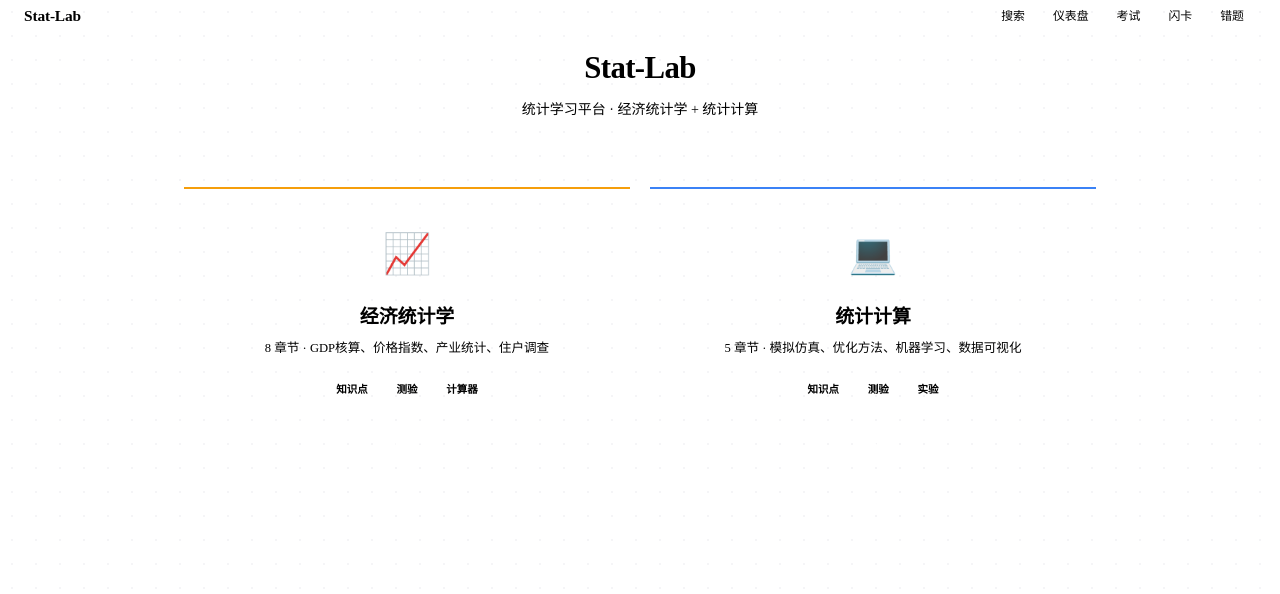
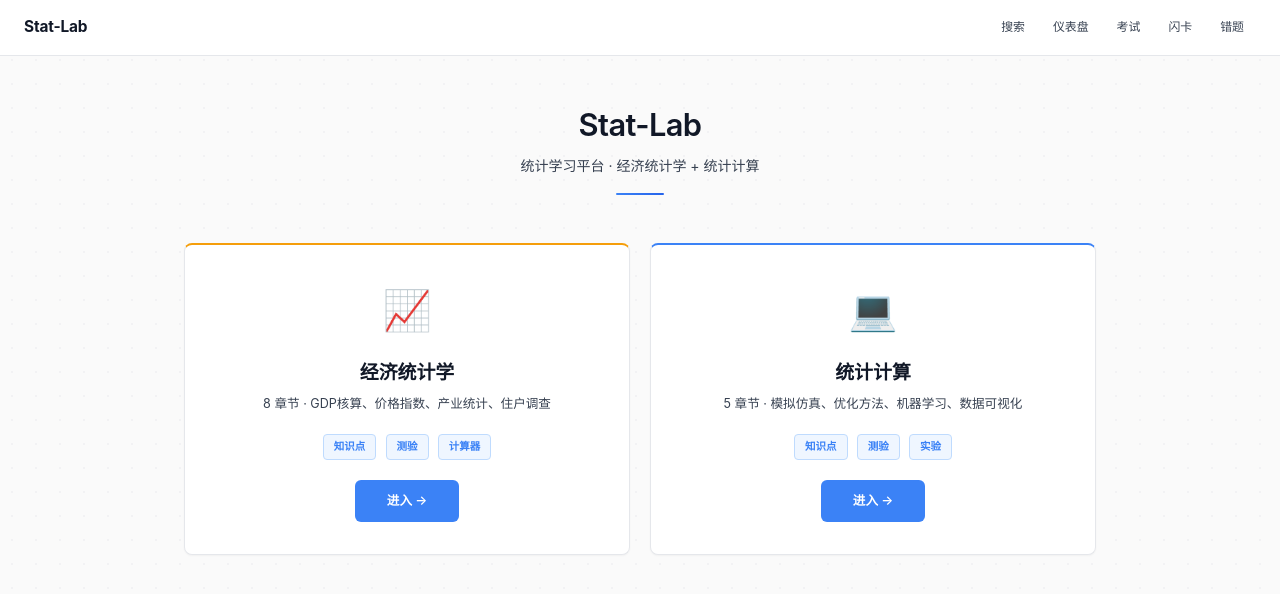
Before and after one commit to wxlzmn/stat-lab, a website: page index.html in a window 1280 px wide. Drawn offline with Linux system fonts and the light colour scheme.

Commit message:
fix: 修正 variables-warm.css 为真正的 Linear 单主题变量
之前文件保留了旧的 [data-theme="warm"] 选择器和暖色调值，
现已完全替换为 :root 选择器的 Linear 风格变量。

```diff
--- a/shared/css/variables-warm.css
+++ b/shared/css/variables-warm.css
@@ -1,24 +1,81 @@
-[data-theme="warm"] {
-  --bg-page: #fffdf7; --bg-card: rgba(255,255,255,0.7); --bg-sidebar: rgba(255,249,237,0.8); --bg-input: #ffffff;
-  --text-primary: #1a2744; --text-secondary: #3d4a5c; --text-body: #4a5568; --text-muted: #6b7280;
-  --accent: #d97706; --accent-soft: rgba(254,249,231,0.8); --highlight: #f59e0b; --warning: #dc2626;
-  --border: #f3de9a; --border-solid: #e8d5a0; --border-dashed: #e8c54a; --border-style: solid;
-  --shadow: 0 2px 8px rgba(180,83,9,0.06); --shadow-hover: 0 8px 24px rgba(180,83,9,0.12); --shadow-card: 0 1px 4px rgba(180,83,9,0.04);
-  --radius: 14px; --radius-sm: 8px; --radius-lg: 20px;
-  --font-display: "Noto Serif SC","Source Han Serif SC","Songti SC",serif; --font-body: "Noto Sans SC","Source Han Sans SC","Microsoft YaHei",sans-serif; --font-mono: "JetBrains Mono","Cascadia Code","Fira Code",monospace;
-  --sidebar-width: 250px; --content-max: 1060px; --navbar-height: 58px;
-  --bg-success: #f0fdf4; --color-success: #16a34a; --bg-warning-soft: #fef2f2; --text-on-accent: #ffffff;
-  --transition-fast: 0.15s ease; --transition-base: 0.25s ease; --transition-slow: 0.4s ease;
-  --subject-color: #f59e0b; --subject-color-deep: #d97706; --subject-color-light: rgba(254,249,231,0.9); --subject-color-text: #92400e;
-  /* glassmorphism */
-  --glass-bg: rgba(255,255,255,0.65);
-  --glass-border: rgba(255,255,255,0.5);
-  --glass-blur: 16px;
-  --glass-shadow: 0 4px 20px rgba(180,83,9,0.06), 0 1px 3px rgba(180,83,9,0.04);
-  --glass-shadow-hover: 0 8px 32px rgba(180,83,9,0.12), 0 2px 8px rgba(180,83,9,0.06);
-  /* glow orbs */
-  --orb-1: rgba(245,158,11,0.12);
-  --orb-2: rgba(217,119,6,0.08);
-  --orb-3: rgba(251,191,36,0.06);
-  --orb-accent: rgba(245,158,11,0.15);
+/* Linear 风格单主题变量 — 简洁、克制、专业 */
+:root {
+  /* Colors */
+  --bg-page: #fafafa;
+  --bg-card: #ffffff;
+  --bg-sidebar: #ffffff;
+  --bg-input: #ffffff;
+  --bg-code: #1e293b;
+  --bg-code-output: #0f172a;
+
+  --text-primary: #111827;
+  --text-secondary: #374151;
+  --text-body: #4b5563;
+  --text-muted: #6b7280;
+  --text-code: #e2e8f0;
+
+  --accent: #3b82f6;
+  --accent-hover: #2563eb;
+  --accent-soft: #eff6ff;
+  --accent-border: #bfdbfe;
+
+  --success: #10b981;
+  --success-soft: #ecfdf5;
+  --success-border: #a7f3d0;
+
+  --warning: #f59e0b;
+  --warning-soft: #fffbeb;
+  --warning-border: #fde68a;
+
+  --danger: #ef4444;
+  --danger-soft: #fef2f2;
+  --danger-border: #fecaca;
+
+  --border: #e5e7eb;
+  --border-solid: #d1d5db;
+  --border-focus: #3b82f6;
+
+  /* Typography */
+  --font-display: Inter, -apple-system, BlinkMacSystemFont, "Segoe UI", system-ui, sans-serif;
+  --font-body: Inter, -apple-system, BlinkMacSystemFont, "Segoe UI", system-ui, sans-serif;
+  --font-mono: "JetBrains Mono", "Fira Code", "Cascadia Code", Consolas, monospace;
+
+  /* Spacing */
+  --sidebar-width: 240px;
+  --content-max: 800px;
+  --navbar-height: 56px;
+
+  /* Radius */
+  --radius: 8px;
+  --radius-sm: 6px;
+  --radius-lg: 12px;
+
+  /* Shadows */
+  --shadow-sm: 0 1px 2px rgba(0, 0, 0, 0.04);
+  --shadow: 0 1px 3px rgba(0, 0, 0, 0.06), 0 1px 2px rgba(0, 0, 0, 0.04);
+  --shadow-md: 0 4px 6px rgba(0, 0, 0, 0.04), 0 2px 4px rgba(0, 0, 0, 0.03);
+  --shadow-hover: 0 10px 15px rgba(0, 0, 0, 0.06), 0 4px 6px rgba(0, 0, 0, 0.04);
+
+  /* Transitions */
+  --transition-fast: 150ms ease;
+  --transition-base: 200ms ease;
+  --transition-slow: 300ms ease;
+
+  /* Subject colors */
+  --subject-color: #f59e0b;
+  --subject-color-deep: #d97706;
+  --subject-color-light: #fffbeb;
+  --subject-color-text: #92400e;
+
+  /* Annotation colors */
+  --ann-color: #fde047;
+
+  /* Legacy compatibility aliases */
+  --border-dashed: #d1d5db;
+  --border-style: solid;
+  --highlight: #3b82f6;
+  --text-on-accent: #ffffff;
+  --bg-success: #ecfdf5;
+  --color-success: #10b981;
+  --bg-warning-soft: #fffbeb;
 }
```
